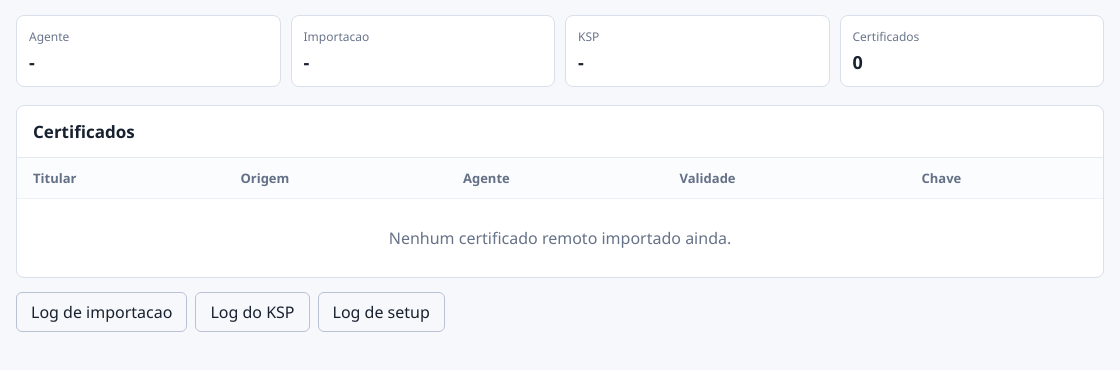
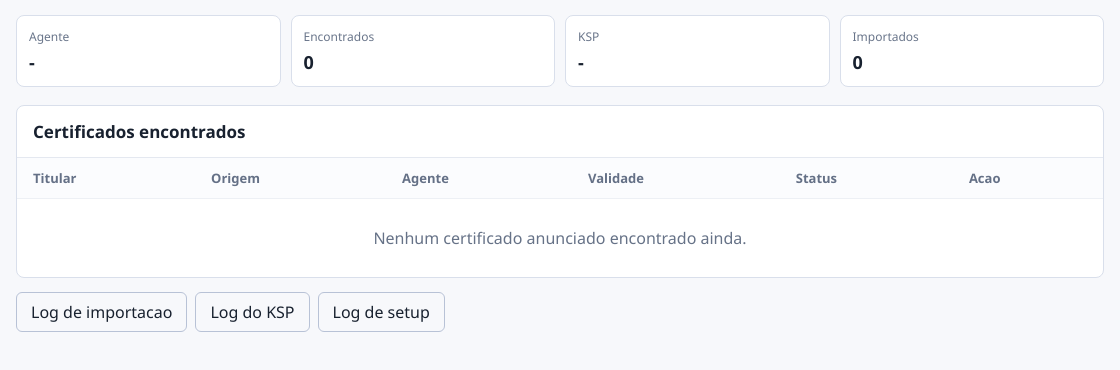
Before and after one commit to madiaznx/remote-a3, an Electron app: page ui/index.html in a window 1120 px wide. Shown: the part 86-456 px from the top of the page. Drawn offline with Linux system fonts and the light colour scheme; no server answers.

Commit message:
Release 0.5.0 manual import UI

```diff
--- a/ui/index.html
+++ b/ui/index.html
@@ -25,22 +25,22 @@
           <strong id="agentStatus">-</strong>
         </div>
         <div class="status-item">
-          <span>Importacao</span>
-          <strong id="importStatus">-</strong>
+          <span>Encontrados</span>
+          <strong id="foundCount">0</strong>
         </div>
         <div class="status-item">
           <span>KSP</span>
           <strong id="kspStatus">-</strong>
         </div>
         <div class="status-item">
-          <span>Certificados</span>
+          <span>Importados</span>
           <strong id="certCount">0</strong>
         </div>
       </section>
 
       <section class="table-panel">
         <div class="table-header">
-          <h2>Certificados</h2>
+          <h2>Certificados encontrados</h2>
           <span id="lastUpdated"></span>
         </div>
         <div class="table-wrap">
@@ -51,13 +51,14 @@
                 <th>Origem</th>
                 <th>Agente</th>
                 <th>Validade</th>
-                <th>Chave</th>
+                <th>Status</th>
+                <th>Acao</th>
               </tr>
             </thead>
             <tbody id="certTableBody"></tbody>
           </table>
         </div>
-        <div id="emptyState" class="empty-state">Nenhum certificado remoto importado ainda.</div>
+        <div id="emptyState" class="empty-state">Nenhum certificado anunciado encontrado ainda.</div>
       </section>
 
       <section class="logs">
```
